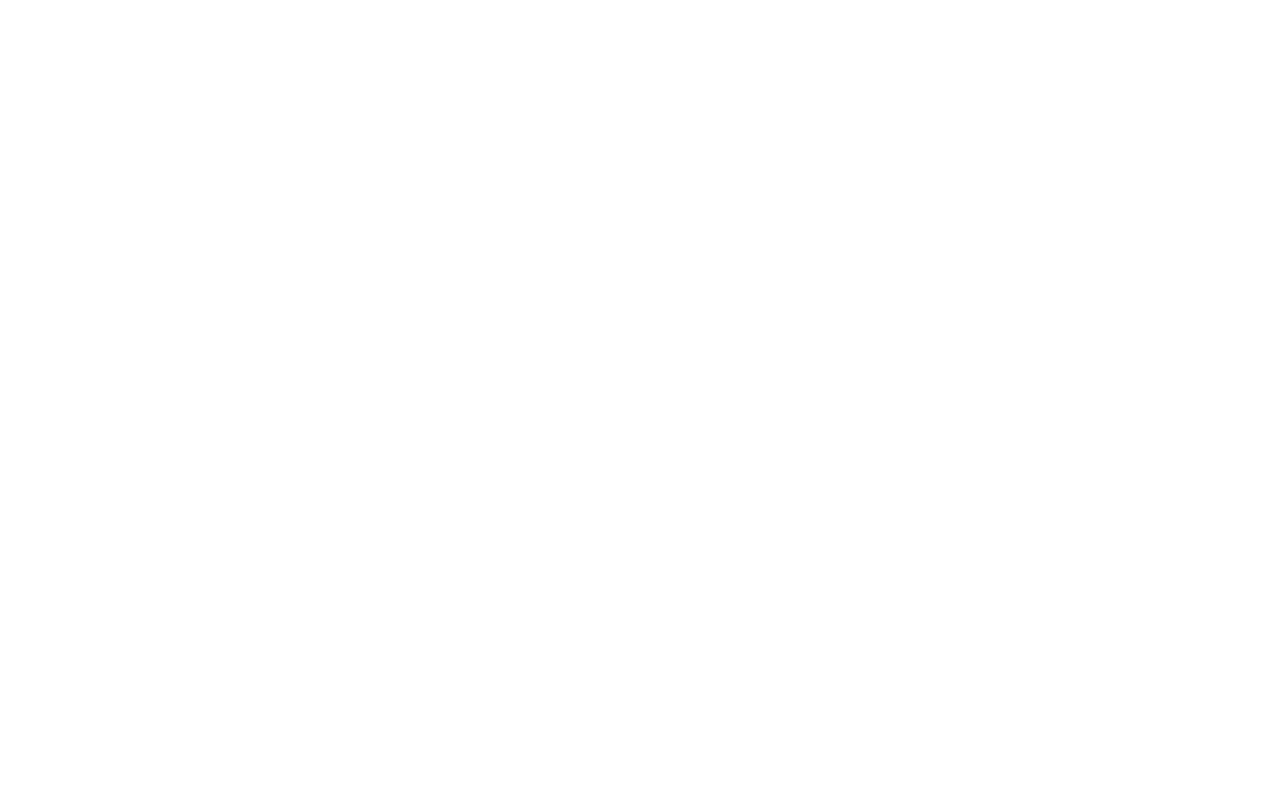
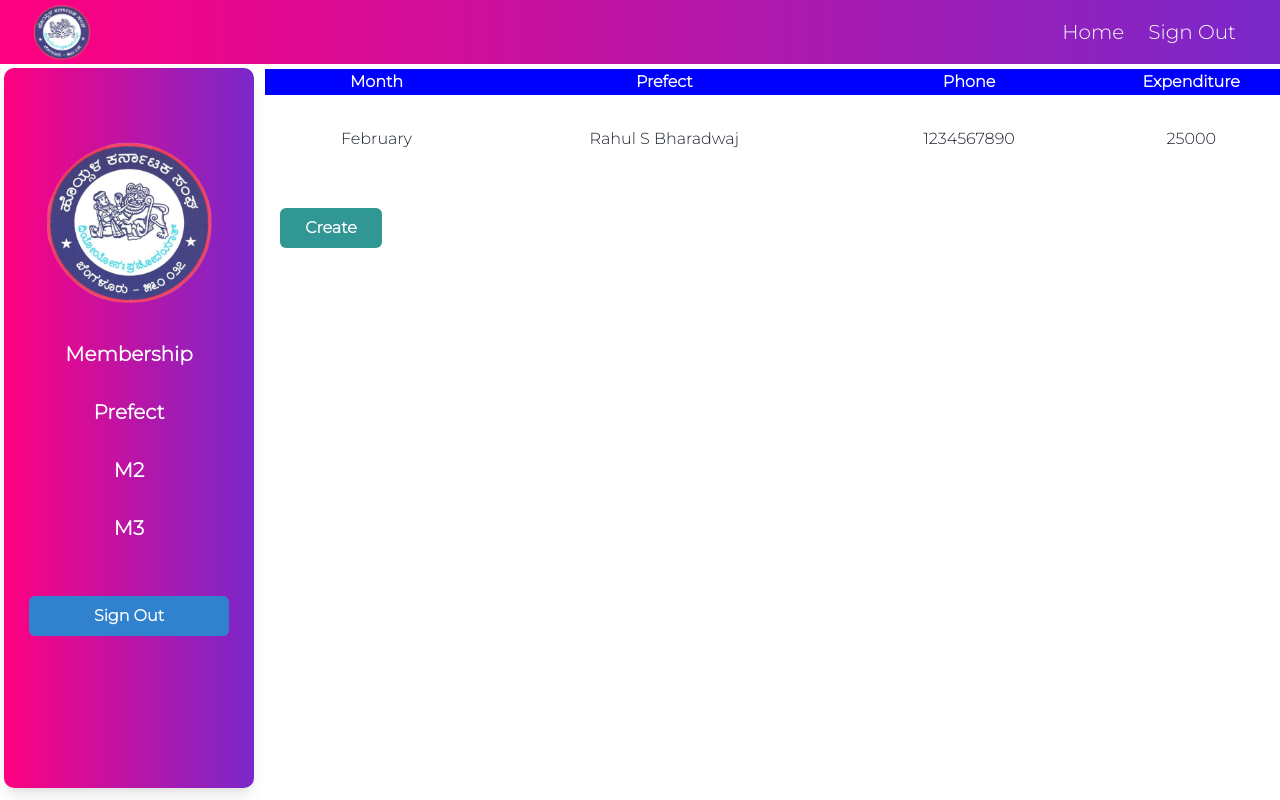
Before and after one commit to vinrusty/hks-website, a React (Create React App) app: page /prefect/monthly-accounts in a window 1280 px wide. Before the commit this address had no page. Built offline with nearby package versions, Linux system fonts and the light colour scheme.

Commit message:
prefect table

```diff
--- a/public/index.html
+++ b/public/index.html
@@ -2,19 +2,22 @@
 <html lang="en">
   <head>
     <meta charset="utf-8" />
-    <link rel="icon" href="%PUBLIC_URL%/favicon.ico" />
+    <link rel="icon" href="%PUBLIC_URL%/logo.ico" />
     <meta name="viewport" content="width=device-width, initial-scale=1" />
     <meta name="theme-color" content="#000000" />
     <meta
       name="description"
       content="Web site created using create-react-app"
     />
-    <link rel="apple-touch-icon" href="%PUBLIC_URL%/logo192.png" />
+    <link rel="apple-touch-icon" href="%PUBLIC_URL%/logo.png" />
     <!--
       manifest.json provides metadata used when your web app is installed on a
       user's mobile device or desktop. See https://developers.google.com/web/fundamentals/web-app-manifest/
     -->
     <link rel="manifest" href="%PUBLIC_URL%/manifest.json" />
+    <link rel="preconnect" href="https://fonts.googleapis.com">
+    <link rel="preconnect" href="https://fonts.gstatic.com" crossorigin>
+    <link href="https://fonts.googleapis.com/css2?family=Lato:wght@300&family=Montserrat:wght@300&family=Poppins:wght@300&display=swap" rel="stylesheet">
     <!--
       Notice the use of %PUBLIC_URL% in the tags above.
       It will be replaced with the URL of the `public` folder during the build.
@@ -24,7 +27,7 @@
       work correctly both with client-side routing and a non-root public URL.
       Learn how to configure a non-root public URL by running `npm run build`.
     -->
-    <title>React App</title>
+    <title>Hoysala Karnataka Sangha</title>
   </head>
   <body>
     <noscript>You need to enable JavaScript to run this app.</noscript>
--- a/src/App.css
+++ b/src/App.css
@@ -15,10 +15,33 @@
 }
 *{
   overflow-x: hidden;
+  font-family: 'Montserrat', sans-serif;
+}
+.prefect-table{
+  margin: 5px;
+  text-align: center;
+  width: 100%;
+}
+.prefect-table-heading{
+  background: blue;
+  color: white;
+
+}
+.table-items{
+  padding: 2rem;
 }
 @media screen and (max-width:600px){
+  .prefect-table{
+    margin: 5px;
+    text-align: center;
+    width: 100%;
+    font-size: 0.7rem;
+  }
   .dashboard-wrapper{
     width: 100%;
     margin-left: 0px;
   }
+  .table-items{
+    padding: 1rem;
+  }
 }
--- a/src/App.js
+++ b/src/App.js
@@ -6,6 +6,9 @@
 import ListofMembers from './components/ListofMembers';
 import Prefect from './components/Prefect';
 import CreateUser from './components/Prefect/CreateUser';
+import Member from './components/Member';
+import MonthlyAccounts from './components/Prefect/MonthlyAccounts';
+import AccountDetails from './components/Prefect/AccountDetails';
 import './App.css';
 
 function App() {
@@ -19,6 +22,9 @@
         <Route path='/list-of-members' element={<ListofMembers />} />
         <Route path='/prefect' element={<Prefect />} />
         <Route path='/create-prefect' element={<CreateUser />} />
+        <Route path='/list-of-members/:id' element={<Member />} />
+        <Route path='/prefect/monthly-accounts' element={<MonthlyAccounts />} />
+        <Route path='/prefect/monthly-accounts/year-month' element={<AccountDetails />} />
       </Routes>
     </Router>
     </div>
--- a/src/components/ListofMembers.jsx
+++ b/src/components/ListofMembers.jsx
@@ -40,7 +40,7 @@
       <Flex>
         <Sidebar />
         <Flex marginLeft={islargerthan600 ? '260px':'0px'} direction='column' justifyContent='center' width='100%'>
-        <Table variant='simple'>
+        <Table variant='simple' size={islargerthan600 ? 'md':'sm'}>
         <TableCaption>Hoysala karnataka Members</TableCaption>
         <Thead>
             <Tr>
@@ -56,7 +56,7 @@
                     return(
                         <Tr key={i}>
                             <Td padding='1em'><Text fontSize='xs'>V-167</Text></Td>
-                            <Td padding='1em'><Text fontSize='xs'>{member.name}</Text></Td>
+                            <Td padding='0em'><Text fontSize='xs'>{member.name}</Text></Td>
                             <Td padding='1em'><Text fontSize='xs'>{member.phone}</Text></Td>
                             <Td padding='1em'><Text fontSize='xs'>{member.pin}</Text></Td>
                         </Tr>
--- /dev/null
+++ b/src/components/Member.jsx
@@ -0,0 +1,7 @@
+import React from 'react';
+
+function Member() {
+  return <div></div>;
+}
+
+export default Member;
--- a/src/components/Prefect.jsx
+++ b/src/components/Prefect.jsx
@@ -52,7 +52,7 @@
                         Create User
                     </Text>
                 </Flex>
-                <Flex as={Link} to='/' alignItems='center' justifyContent='center' bg='#DCE1E9' height='250px' borderRadius='10px' boxShadow='md'>
+                <Flex as={Link} to='/prefect/monthly-accounts' alignItems='center' justifyContent='center' bg='#DCE1E9' height='250px' borderRadius='10px' boxShadow='md'>
                     <Text fontSize='3xl'>
                         Prefect<br/>
                         Monthly Accounts
--- /dev/null
+++ b/src/components/Prefect/AccountDetails.jsx
@@ -0,0 +1,45 @@
+import React from 'react';
+import Navbar from '../Navbar';
+import Sidebar from '../Sidebar';
+import { Flex, Text, useMediaQuery } from '@chakra-ui/react';
+import {
+    Table,
+    Thead,
+    Tbody,
+    Tr,
+    Th,
+    Td,
+    TableCaption,
+  } from '@chakra-ui/react'
+
+function AccountDetails() {
+
+    const [islargerthan600] = useMediaQuery('(min-width: 600px)')
+
+  return (
+      <div>
+      <Navbar />
+      <Flex>
+      <Sidebar />
+      <Flex marginLeft={islargerthan600 ? '260px':'0px'} direction='column' justifyContent='center' alignItems='center' width='100%'>
+        <Table variant='simple' size={islargerthan600 ? 'md':'sm'}>
+        <TableCaption>Hoysala karnataka Members</TableCaption>
+        <Thead>
+            <Tr>
+            <Th>Amount</Th>
+            <Th>Expense</Th>
+            </Tr>
+        </Thead>
+        <Tbody>
+        <Tr>
+
+        </Tr>
+        </Tbody>
+        </Table>
+        </Flex>
+      </Flex>
+      </div>
+  );
+}
+
+export default AccountDetails;
--- a/src/components/Prefect/CreateUser.jsx
+++ b/src/components/Prefect/CreateUser.jsx
@@ -30,10 +30,10 @@
   return (
       <>
       <Navbar />
-      <Flex padding='10px'>
+      <Flex>
           <Sidebar />
           <Flex marginLeft={islargerthan600 ? '260px':'0px'} direction='column' justifyContent='center' width='100%'>
-          <Table variant='simple'>
+          <Table variant='simple' size={islargerthan600 ? 'md':'sm'}>
             <TableCaption>Prefect Information</TableCaption>
             <Thead>
                 <Tr>
@@ -41,7 +41,6 @@
                 <Th>Name</Th>
                 <Th>Phone no.</Th>
                 <Th>User ID</Th>
-                <Th>Actions</Th>
                 </Tr>
             </Thead>
             <Tbody>
--- /dev/null
+++ b/src/components/Prefect/MonthlyAccounts.jsx
@@ -0,0 +1,64 @@
+import React from 'react';
+import Navbar from '../Navbar';
+import Sidebar from '../Sidebar';
+import { Button, Flex, Text, useMediaQuery } from '@chakra-ui/react';
+import { Link } from 'react-router-dom';
+import {
+    Table,
+    Thead,
+    Tbody,
+    Tr,
+    Th,
+    Td,
+    TableCaption,
+  } from '@chakra-ui/react'
+
+function MonthlyAccounts() {
+
+    const [islargerthan600] = useMediaQuery('(min-width: 600px)')
+
+  return (
+      <div>
+      <Navbar />
+      <Flex>
+      <Sidebar />
+      <Flex marginLeft={islargerthan600 ? '260px':'0px'} direction='column' justifyContent='center' width='100%'>
+      <table className='prefect-table'>
+          <tr className='prefect-table-heading'>
+              <th>Month</th>
+              <th>Prefect</th>
+              <th>Phone</th>
+              <th>Expenditure</th>
+          </tr>
+          <tr>
+              <td className='table-items'>
+              <Link to='/prefect/monthly-account/year-month'>
+              February
+              </Link>
+              </td>
+              <td className='table-items'>
+              <Link to='/prefect/monthly-account/year-month'>
+              Rahul S Bharadwaj
+              </Link>
+              </td>
+              <td className='table-items'>
+              <Link to='/prefect/monthly-account/year-month'>
+              1234567890
+              </Link>
+              </td>
+              <td className='table-items'>
+              <Link to='/prefect/monthly-account/year-month'>
+              25000
+              </Link>
+              </td>
+
+          </tr>
+      </table>
+      <Button width='10%' margin='20px' colorScheme='teal'>Create</Button>
+      </Flex>
+      </Flex>
+      </div>
+  );
+}
+
+export default MonthlyAccounts;
```
Also changed, not shown: src/components/Prefect/HostelStudents.jsx (added), 1 other file (tests, documents, lock files or other folders).
